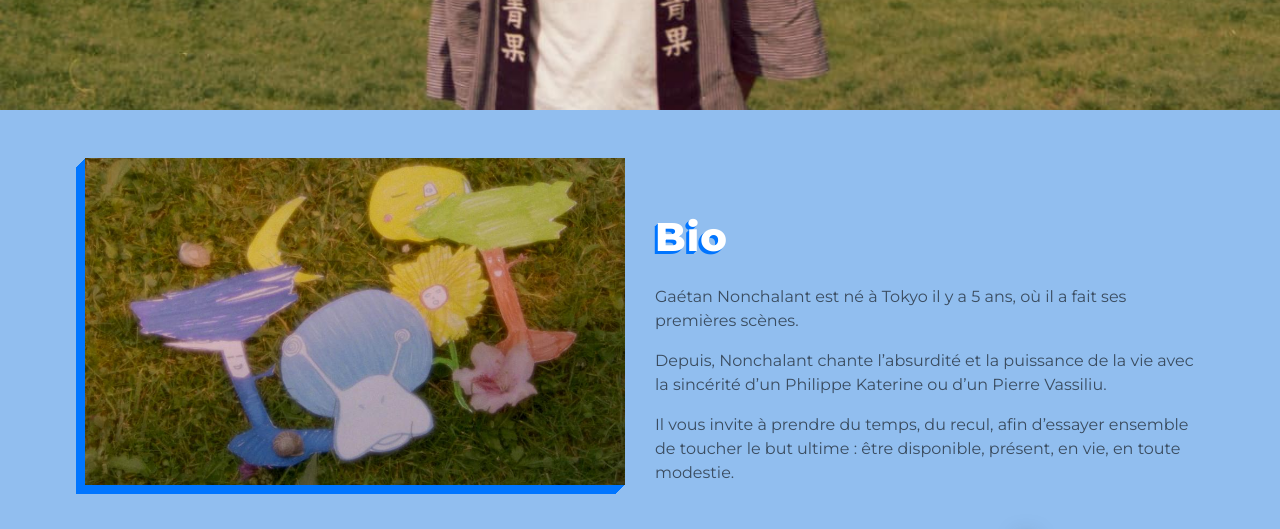
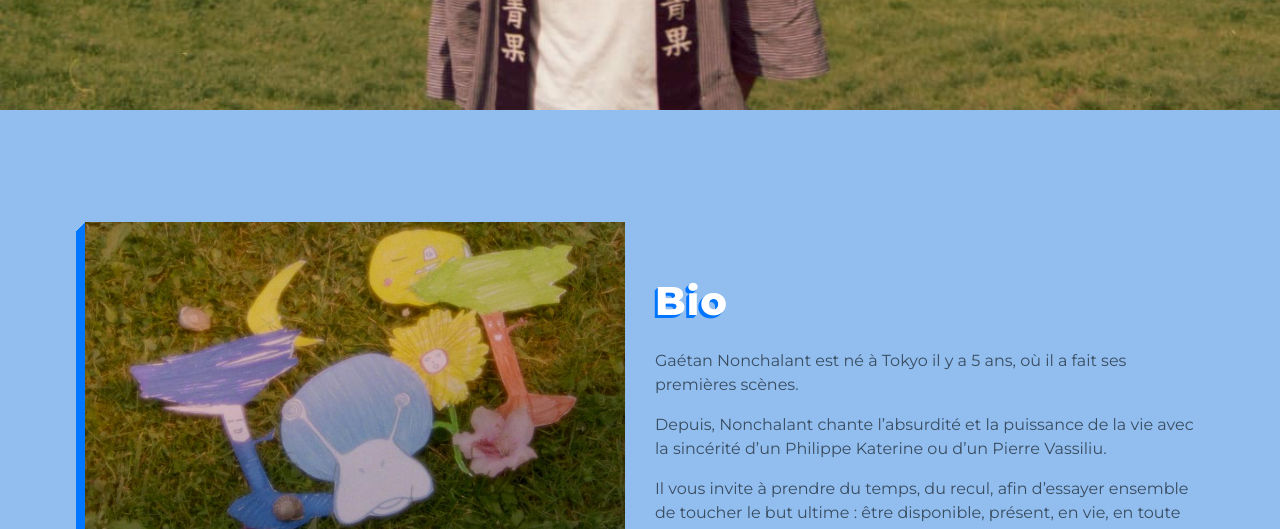
Before and after one commit to nicovdb/gaetan-nonchalant, a plain HTML site: page index.html in a window 1280 px wide. Shown: the part 690-1219 px from the top of the page. Drawn offline with nearby package versions, Linux system fonts and the light colour scheme.

Commit message:
bigger padding

```diff
--- a/style.css
+++ b/style.css
@@ -94,6 +94,13 @@ h1 {
   }
 }
 
+@media (min-width: 1000px) {
+  .py-5 {
+    padding-top: 7rem !important;
+    padding-bottom: 7rem !important;
+  }
+}
+
 .face {
   width: 100%;
   box-shadow: -1px 1px 0px #0075FF,
```
